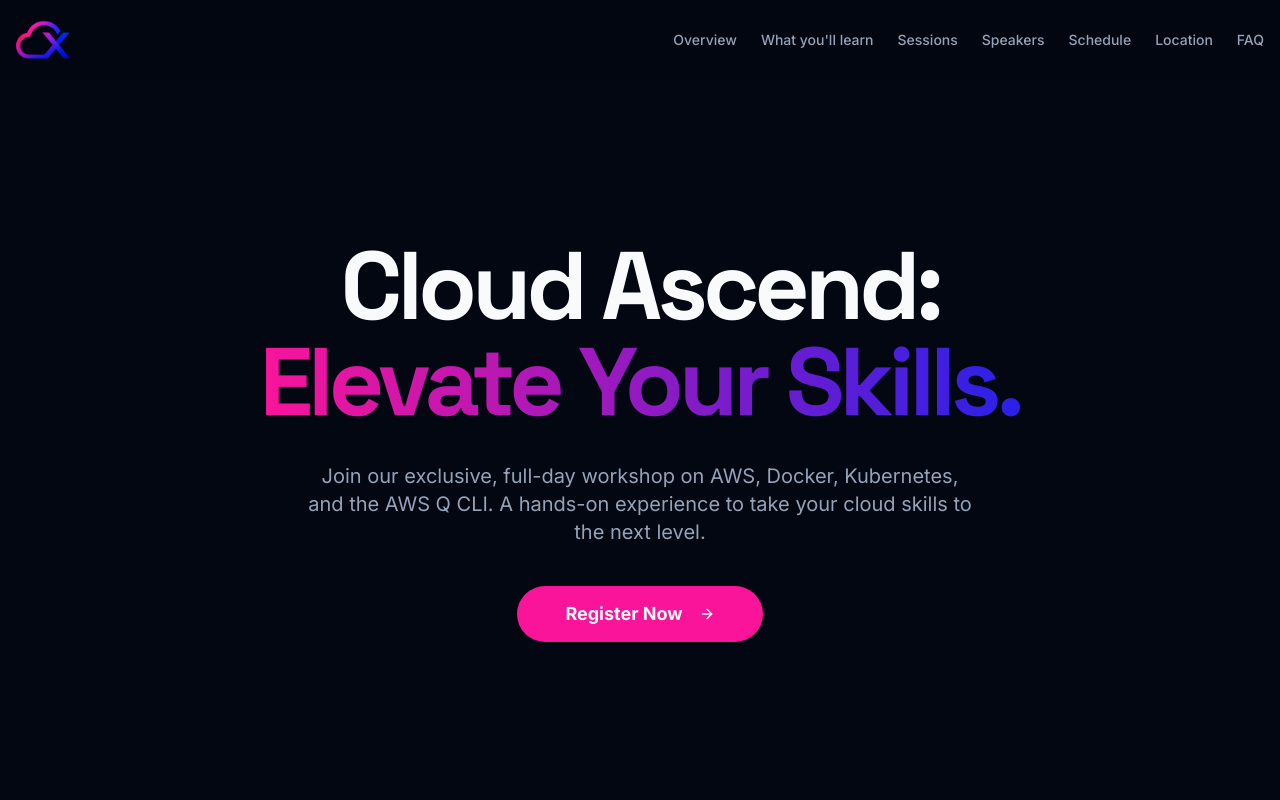
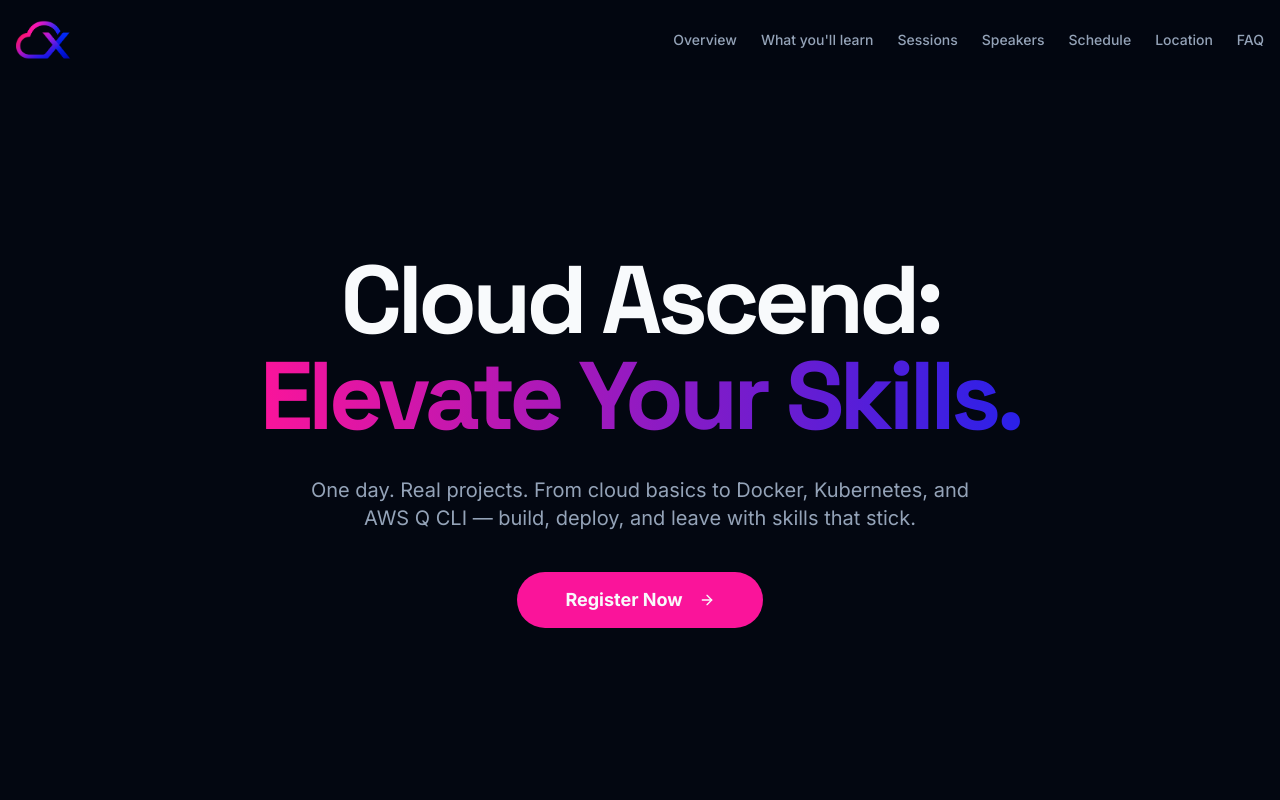
Before and after one commit to jhingalala1234/CloudX-Ascend, a Next.js app: page / in a window 1280 px wide. Shown: the top 800 px of the page. Built offline with nearby package versions, Linux system fonts and the light colour scheme.

Commit message:
changed-code-files

```diff
--- a/src/app/page.tsx
+++ b/src/app/page.tsx
@@ -106,9 +106,7 @@ export default function Home() {
                   </span>
                 </h1>
                 <p className="mx-auto mt-8 max-w-2xl text-lg text-muted-foreground md:text-xl">
-                  Join our exclusive, full-day workshop on AWS, Docker,
-                  Kubernetes, and the AWS Q CLI. A hands-on experience to take
-                  your cloud skills to the next level.
+                  One day. Real projects. From cloud basics to Docker, Kubernetes, and AWS Q CLI — build, deploy, and leave with skills that stick.
                 </p>
                 <div className="mt-10">
                   <DialogTrigger asChild>
```
